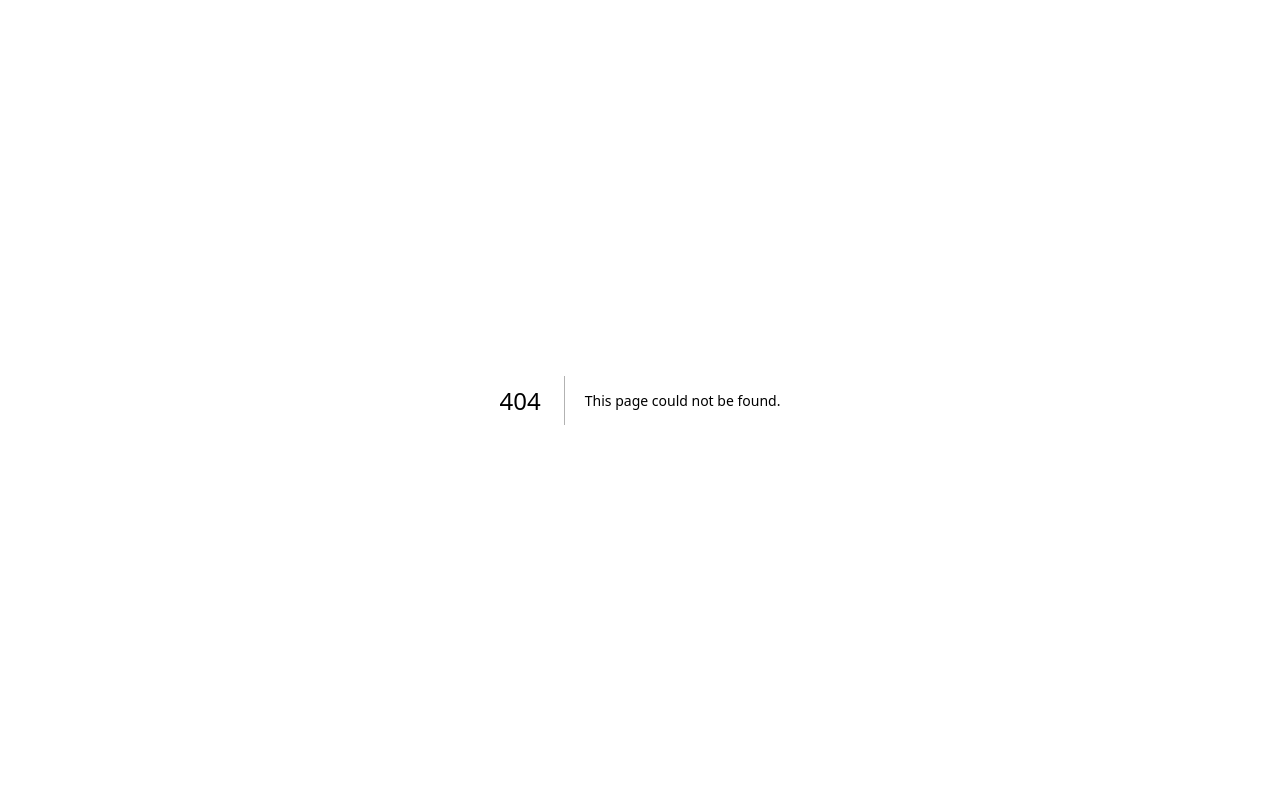
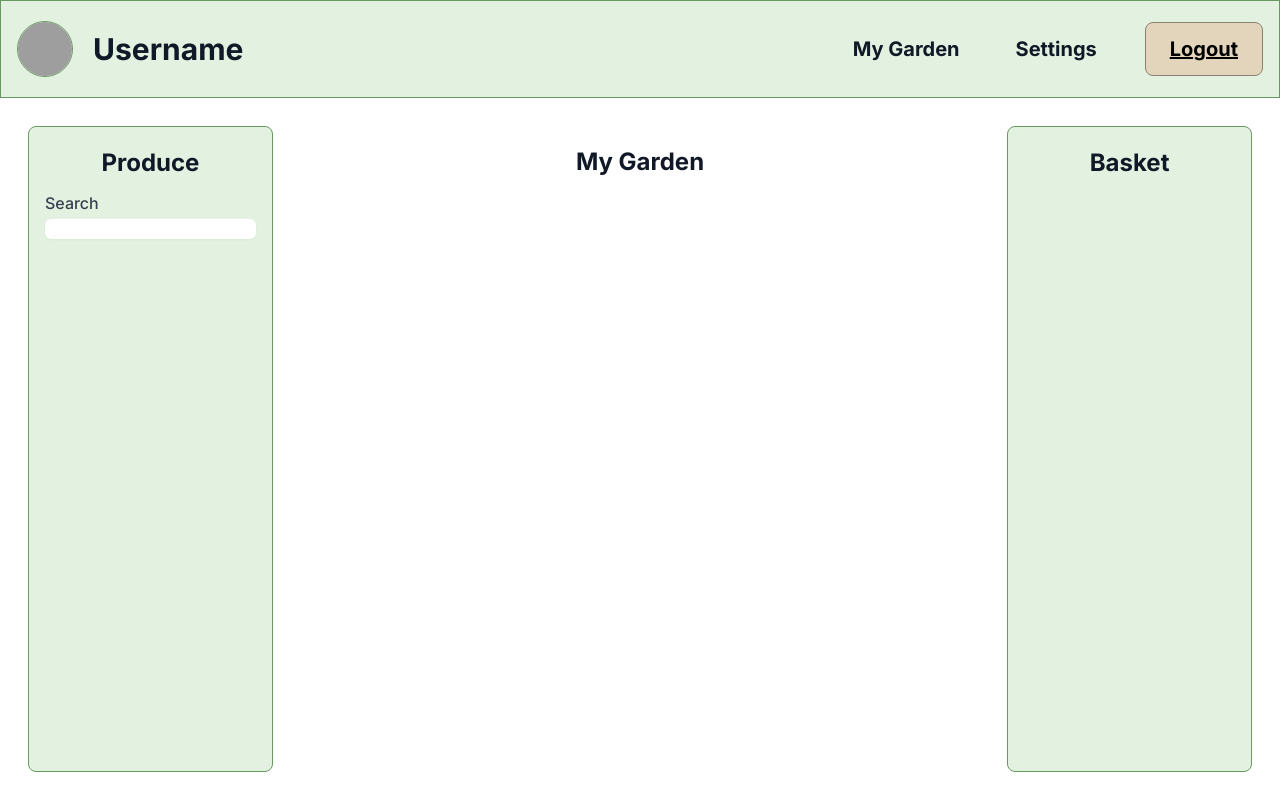
Before and after one commit to Green-atkinson/nwHacks2024, a Next.js app in the folder frontend/: page / in a window 1280 px wide. Before the commit this address had no page. Built offline with nearby package versions, Linux system fonts and the light colour scheme; grey boxes are pictures that could not be loaded.

Commit message:
updatedhomepage

```diff
--- a/frontend/app/account/page.tsx
+++ b/frontend/app/page.tsx
@@ -1,4 +1,4 @@
-export default function Home() {
+export default function Account() {
   const fontURL = 'https://fonts.googleapis.com/css2?family=Lilita+One&display=swap';
   return (
     <div className="flex flex-col h-screen">
@@ -34,25 +34,14 @@ export default function Home() {
       <div className="flex flex-grow p-7">
         {/* Section 1 */}
         <div className="custom-green border-green py-5 flex-shrink-0 w-1/5 rounded-lg">
-          <div className="mx-auto max-w-screen-xl px-4 text-center">
-            <h2 className="text-2xl font-bold text-gray-900">Produce</h2>
-              <label
-                htmlFor="Username"
-                className="relative block rounded-md shadow-sm focus-within:border-green focus-within:ring-1 focus-within:border-green"
-              >
-                <input
-                  type="text"
-                  id="Username"
-                  className="peer border-none placeholder-transparent focus:outline-none focus:ring-0"
-                  placeholder="Username"
-                />
-
-                <span
-                  className="pointer-events-none absolute start-2.5 top-0 -translate-y-1/2 bg-white p-0.5 text-xs text-gray-700 transition-all peer-placeholder-shown:top-1/2 peer-placeholder-shown:text-sm peer-focus:top-0 peer-focus:text-xs"
-                >
-                  Username
-                </span>
-              </label>
+          <div className="mx-auto max-w-screen-xl px-4">
+            <h2 className="text-2xl font-bold text-gray-900 mb-3 text-center">Produce</h2>
+            <label htmlFor="UserEmail" className="block text-md font-medium text-gray-700"> Search </label>
+            <input
+              type="email"
+              id="UserEmail"
+              className="mt-1 w-full rounded-md border-gray-200 shadow-sm sm:text-sm"
+            />
             {/* Add content for Section 1 */}
           </div>
         </div>
```
